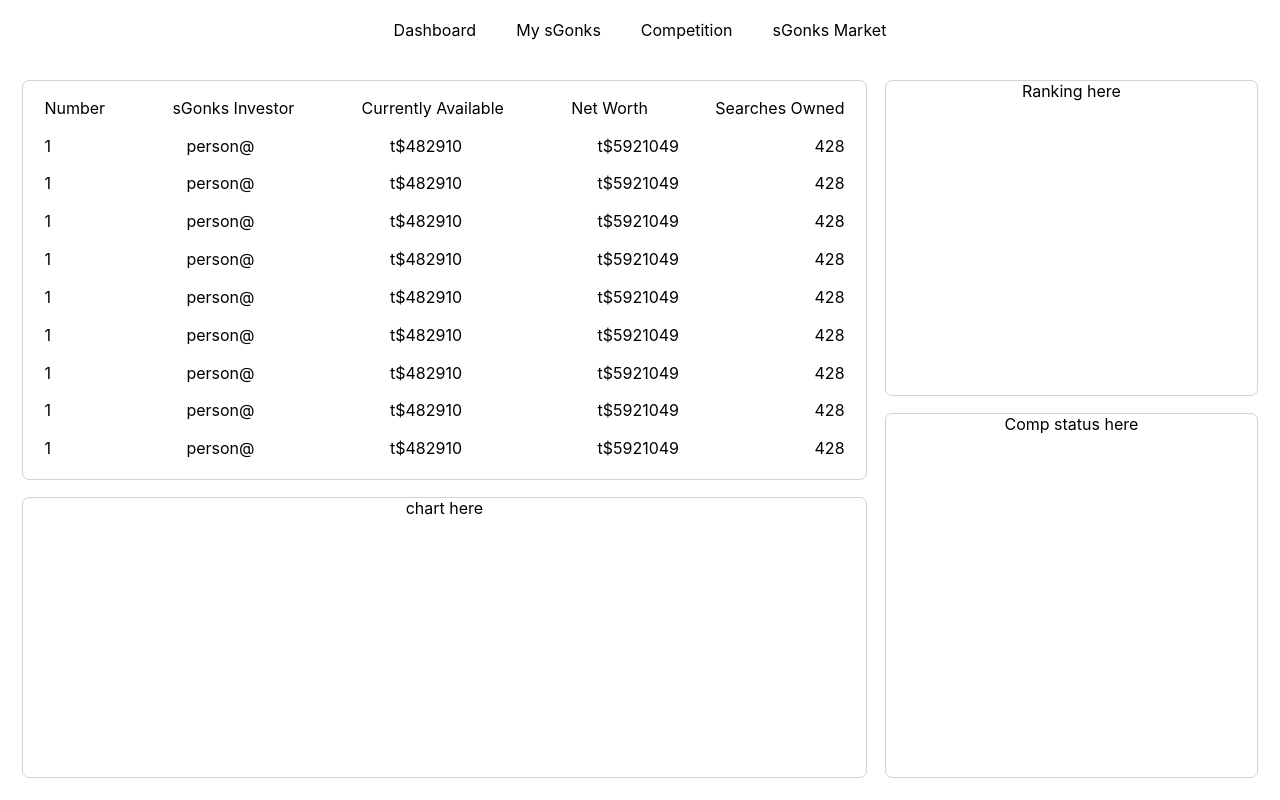
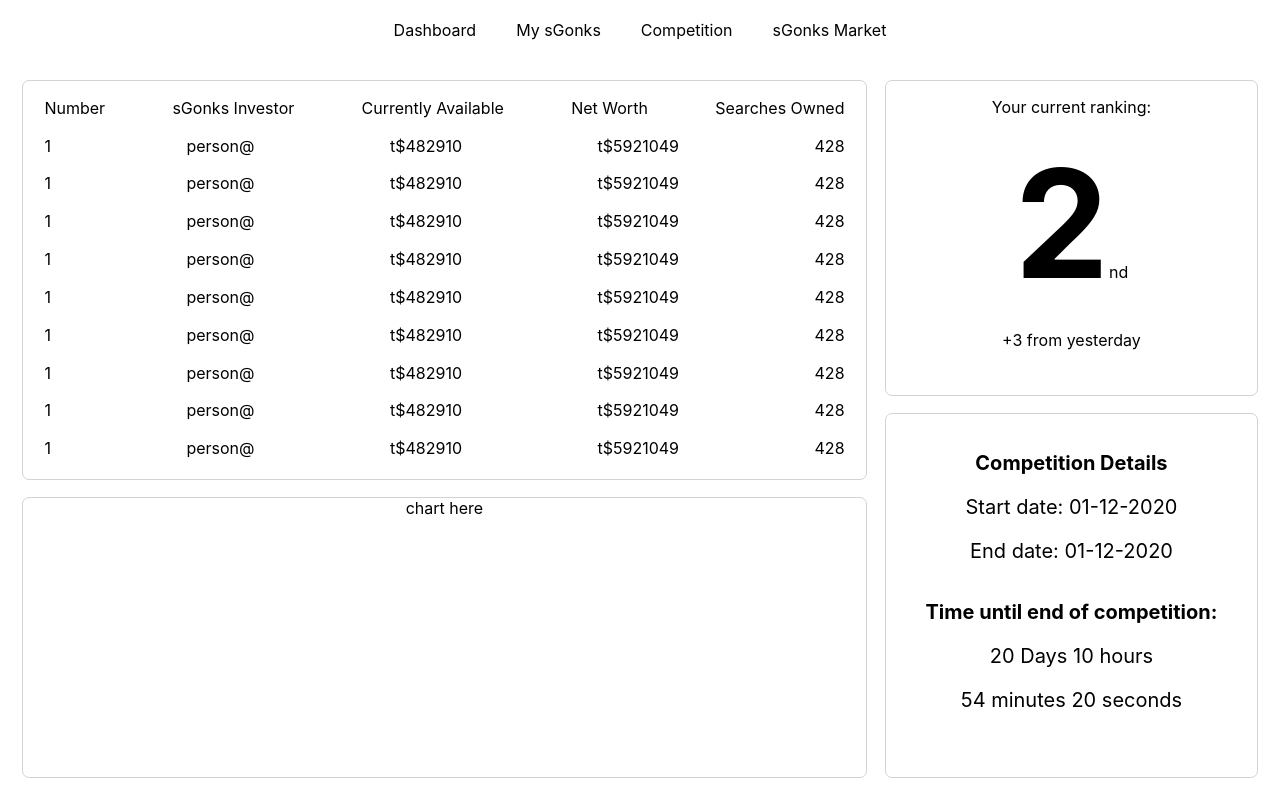
Before and after one commit to googleinterns/sgonks, a React (Create React App) app in the folder portfolio/frontend/: page /competition in a window 1280 px wide. Built offline with nearby package versions, Linux system fonts and the light colour scheme.

Commit message:
Populate competition page prototype with dummy content

```diff
--- a/portfolio/frontend/src/containers/SGonksPlatform/Competition/Competition.js
+++ b/portfolio/frontend/src/containers/SGonksPlatform/Competition/Competition.js
@@ -82,8 +82,29 @@ const Competition = (props) => {
         <div className={classes.RankingChartContainer}>chart here</div>
       </div>
       <div className={classes.CompInfoContainer}>
-        <div className={classes.UserRankContainer}>Ranking here</div>
-        <div className={classes.CompDetailsContainer}>Comp status here</div>
+        <div className={classes.UserRankContainer}>
+          <p>Your current ranking:</p>
+          <p>
+            <strong className={classes.RankDisplay}>2</strong>nd
+          </p>
+          <p>+3 from yesterday</p>
+        </div>
+        <div className={classes.CompDetailsContainer}>
+          <div className={classes.CompDetailBlock}>
+            <p>
+              <strong>Competition Details</strong>
+            </p>
+            <p>Start date: 01-12-2020</p>
+            <p>End date: 01-12-2020</p>
+          </div>
+          <div className={classes.CompDetailBlock}>
+            <p>
+              <strong>Time until end of competition:</strong>
+            </p>
+            <p>20 Days 10 hours</p>
+            <p>54 minutes 20 seconds</p>
+          </div>
+        </div>
       </div>
     </div>
   )
--- a/portfolio/frontend/src/containers/SGonksPlatform/Competition/Competition.module.css
+++ b/portfolio/frontend/src/containers/SGonksPlatform/Competition/Competition.module.css
@@ -62,3 +62,12 @@
 	justify-content: space-between;
 	height: 10%;
 }
+
+.RankDisplay {
+	font-size: 150px;
+}
+
+.CompDetailBlock {
+	margin: 10%;
+	font-size: 20px;
+}
```
